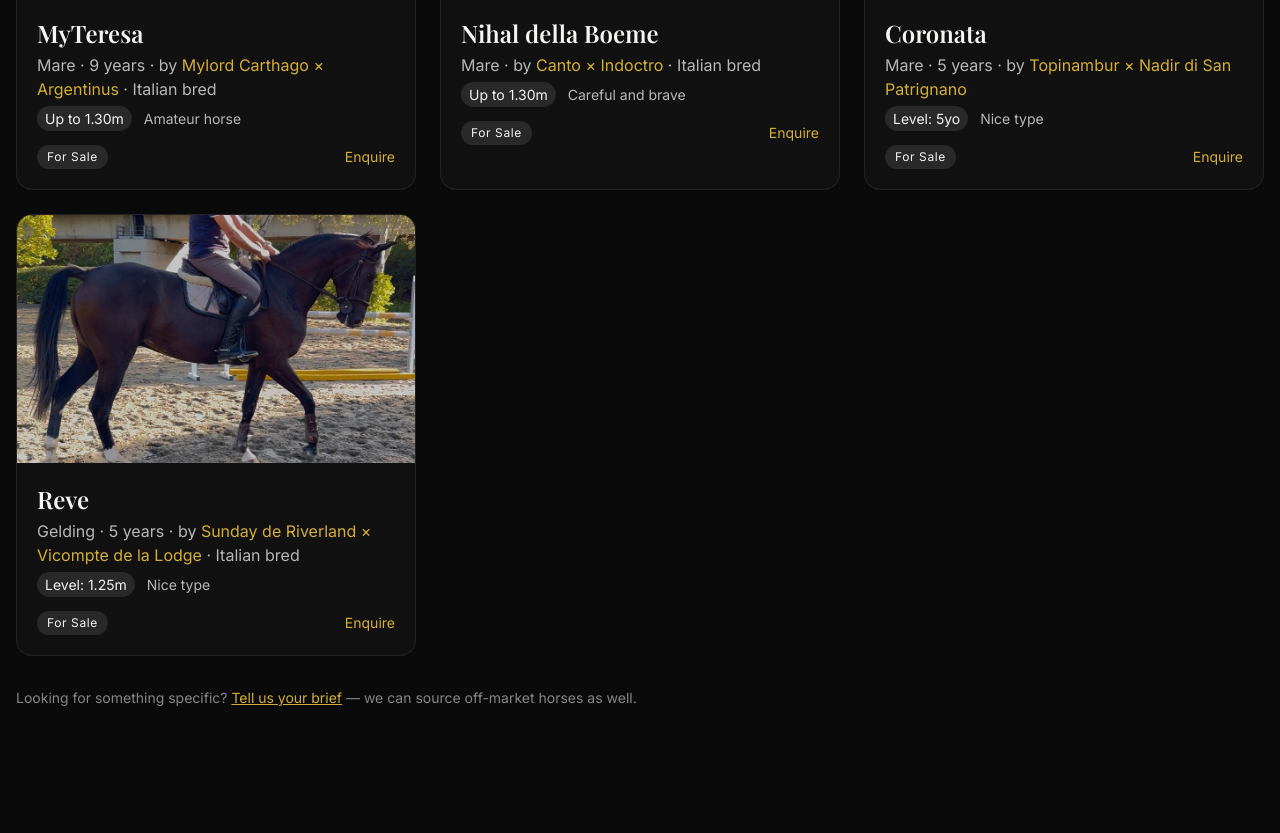
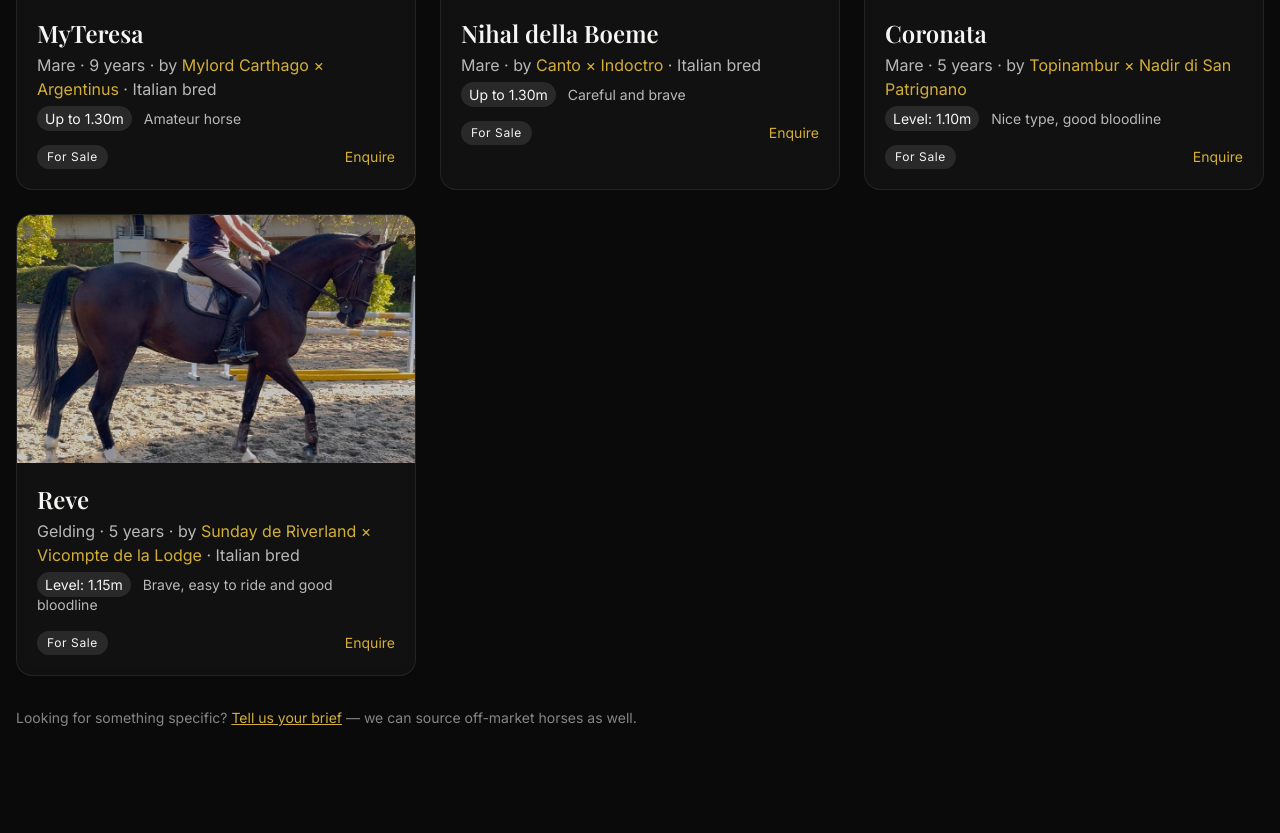
Before and after one commit to poligiorgia/lb-horses, a plain HTML site: page index.html in a window 1280 px wide. Shown: the part 2714-3547 px from the top of the page. Drawn offline with nearby package versions, Linux system fonts and the light colour scheme.

Commit message:
Update index.html

```diff
--- a/index.html
+++ b/index.html
@@ -179,7 +179,7 @@
       <article class="card rounded-2xl overflow-hidden relative" data-status="sold" data-age="6" data-name="Tomorrowland van het Eelshof" data-bloodline="Falaise de Muze × Cicero Z">
         <div class="sold-ribbon">SOLD</div>
         <!--<img src="img/tomorrowland-van-het-eelshof/1.jpg" alt="Tomorrowland van het Eelshof" class="media w-full" /> -->
-        <img src="img/tomorrowland-van-het-eelshof/1.jpg?v=2" ...>
+        <img src="img/tomorrowland-van-het-eelshof/1.jpg?v=2" >
 
         <div class="p-5">
           <h3 class="serif text-2xl font-semibold">Tomorrowland van het Eelshof</h3>
@@ -311,8 +311,8 @@
           <h3 class="serif text-2xl font-semibold">Coronata</h3>
           <p class="text-white/70 mt-1">Mare · 5 years · by <span class="gold">Topinambur × Nadir di San Patrignano</span></p>
           <div class="mt-2 text-sm">
-          <span class="px-2 py-1 rounded-full bg-white/10">Level: 5yo</span>
-          <span class="ml-2 text-white/70">Nice type</span>
+          <span class="px-2 py-1 rounded-full bg-white/10">Level: 1.10m</span>
+          <span class="ml-2 text-white/70">Nice type, good bloodline</span>
           </div>
 
           <div class="mt-4 flex items-center justify-between">
@@ -329,8 +329,8 @@
           <h3 class="serif text-2xl font-semibold">Reve</h3>
           <p class="text-white/70 mt-1">Gelding · 5 years · by <span class="gold">Sunday de Riverland × Vicompte de la Lodge</span> · Italian bred</p>
           <div class="mt-2 text-sm">
-          <span class="px-2 py-1 rounded-full bg-white/10">Level: 1.25m</span>
-          <span class="ml-2 text-white/70">Nice type</span>
+          <span class="px-2 py-1 rounded-full bg-white/10">Level: 1.15m</span>
+          <span class="ml-2 text-white/70"> Brave, easy to ride and good bloodline </span>
           </div>
 
           <div class="mt-4 flex items-center justify-between">
```
